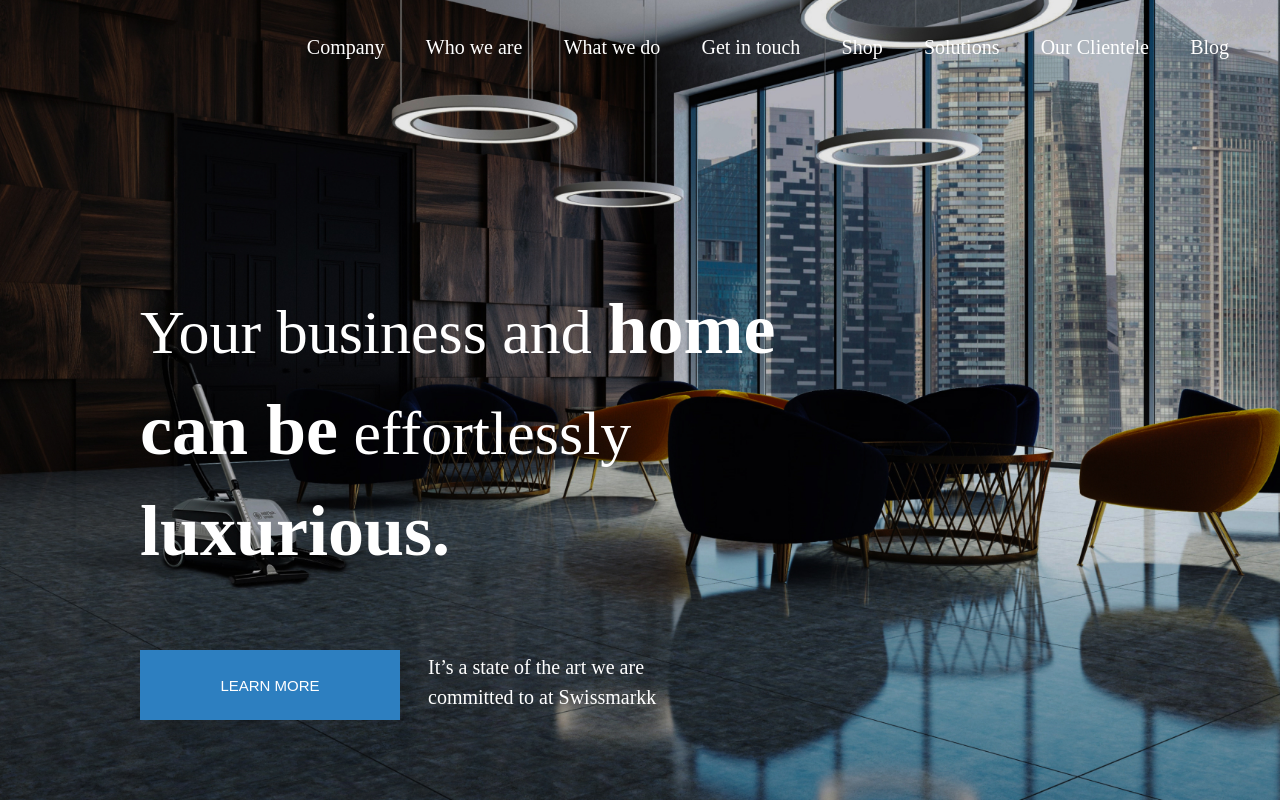
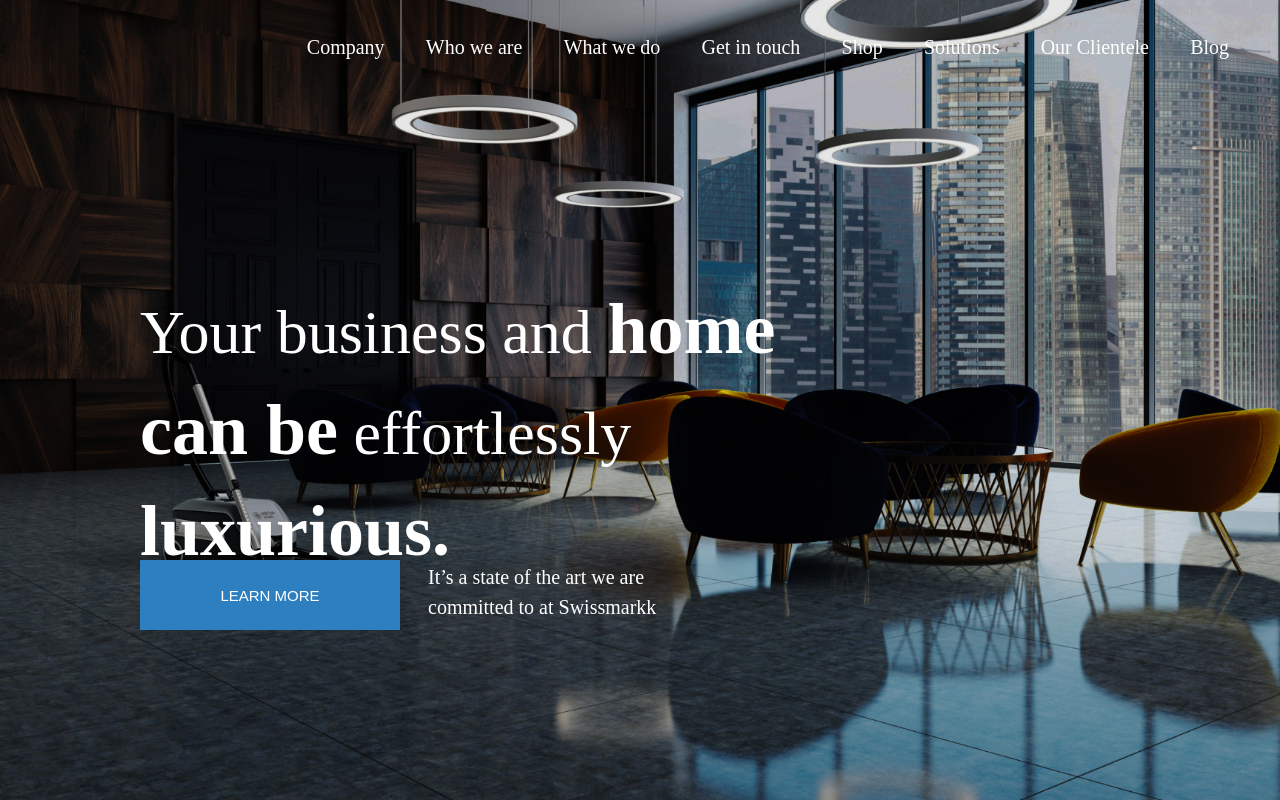
Before and after one commit to Ayodejisamuel/Swissmark, a React (Create React App) app: page / in a window 1280 px wide. Shown: the top 800 px of the page. Built offline with nearby package versions, Linux system fonts and the light colour scheme.

Commit message:
new addition

```diff
--- a/src/component/Banner/Banner.css
+++ b/src/component/Banner/Banner.css
@@ -451,11 +451,13 @@
 
 
    .learn {
-      top: 650px;
+      top:35rem;
    }
 
    .learn p {
+
       left: 17rem;
+
    }
 
    .description span {
```
